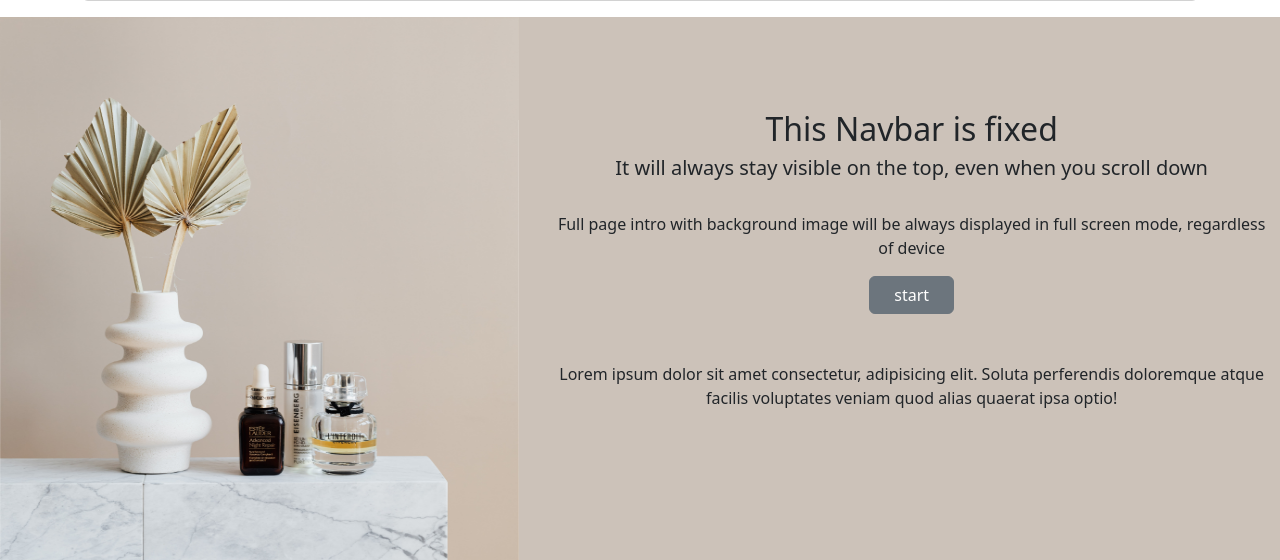
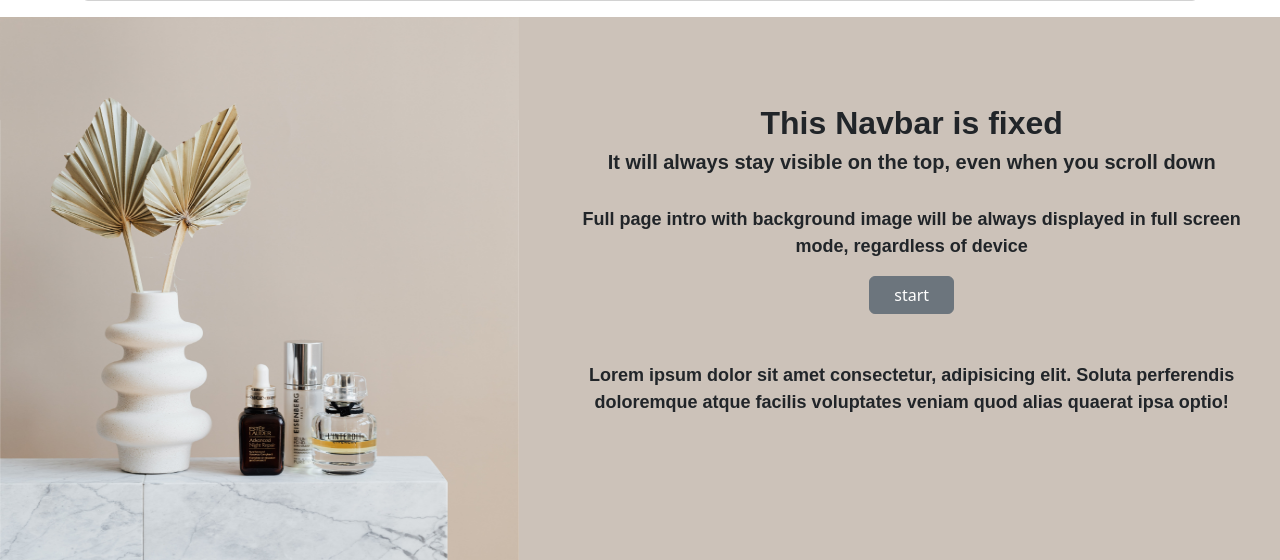
Before and after one commit to sahelhoseini/Django-Test, a Django app: page / in a window 1280 px wide. Shown: the part 605-1165 px from the top of the page. Run offline with Django 4.2, Linux system fonts and the light colour scheme; some libraries are stand-ins or nearby versions.

Commit message:
add font

```diff
--- a/sephora/static/style.css
+++ b/sephora/static/style.css
@@ -1,9 +1,21 @@
+
+.myfont{
+    font-family: 'George IV', sans-serif;
+    font-weight: bold;
+}
+
+.myfont-size{
+    font-size: 18px;
+}
+
+
 
 body{
     padding: 0px;
     margin: 0px;
     font-family: "Poppins",sans-serif;
-    background: #f2f2f2;
+    background-color: #f2f2f2;
+
 
 }
 
@@ -214,3 +226,14 @@ margin-bottom:0;
 .img-carousel{
     height: 500px !important;
 }
+
+
+
+.basket-btn{
+    color: #7f73e1 !important;
+}
+
+.basket-btn:hover{
+    color: #7f73e1 !important;
+    background-color: #eeeeee !important;
+}
```
